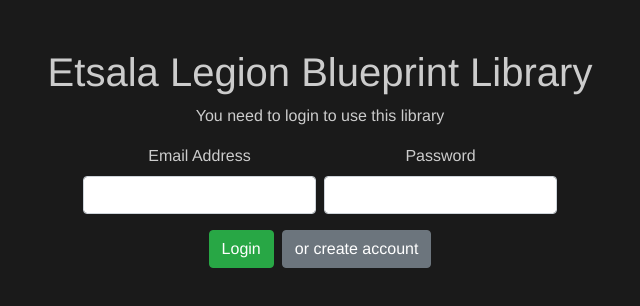
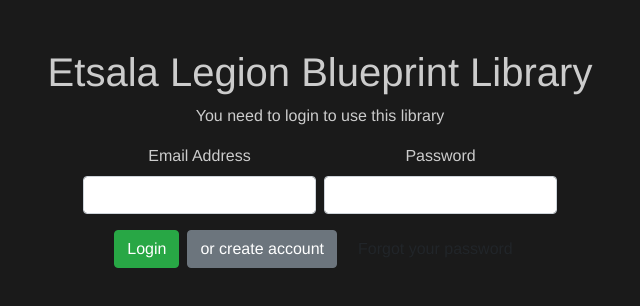
Before and after one commit to alpharahl/bp-library, a Vue app: page /#/ in a window 1280 px wide. Shown: the top 306 px of the page, without its empty margins (320-960 px from the left). Built offline with nearby package versions, Linux system fonts and the light colour scheme; no server answers.

Commit message:
basic user error handling

```diff
--- a/src/views/Login.vue
+++ b/src/views/Login.vue
@@ -20,6 +20,7 @@
       <b-button variant="success" type="submit" v-if="newAcc" @click="createAcc">Create Account</b-button>
       <b-button variant="success" type="submit" v-else>Login</b-button>
       <b-button  class="ml-2" @click="toggleConfirm">or create account</b-button>
+      <b-button class="ml-2" @click="forgotPassword" variant="error">Forgot your password</b-button>
     </form>
   </div>
 </template>
@@ -36,6 +37,7 @@
         newAcc: false,
         password: "",
         confirmPassword: "",
+        failedAttempt: false,
       }
     },
 
@@ -44,15 +46,19 @@
         firebase.auth().signInWithEmailAndPassword(this.email, this.password)
         .catch(error => {
           alert(error);
+          this.failedAttempt = true;
         })
       },
 
       createAcc(){
         if (this.password === this.confirmPassword){
           firebase.auth().createUserWithEmailAndPassword(this.email, this.password)
-          .catch(error => {
-            alert (error);
-          })
+            .then(() => {
+              firebase.auth().currentUser.sendEmailVerification()
+            })
+            .catch(error => {
+              alert (error);
+            })
         } else {
           alert ("passwords do not match")
         }
@@ -60,6 +66,16 @@
 
       toggleConfirm(){
         this.newAcc = !this.newAcc
+      },
+
+      forgotPassword(){
+        firebase.auth().sendPasswordResetEmail(this.email)
+          .then(() => {
+            alert("Password reset email sent")
+          })
+          .catch(error => {
+            alert(error);
+          })
       }
     }
   }
```
